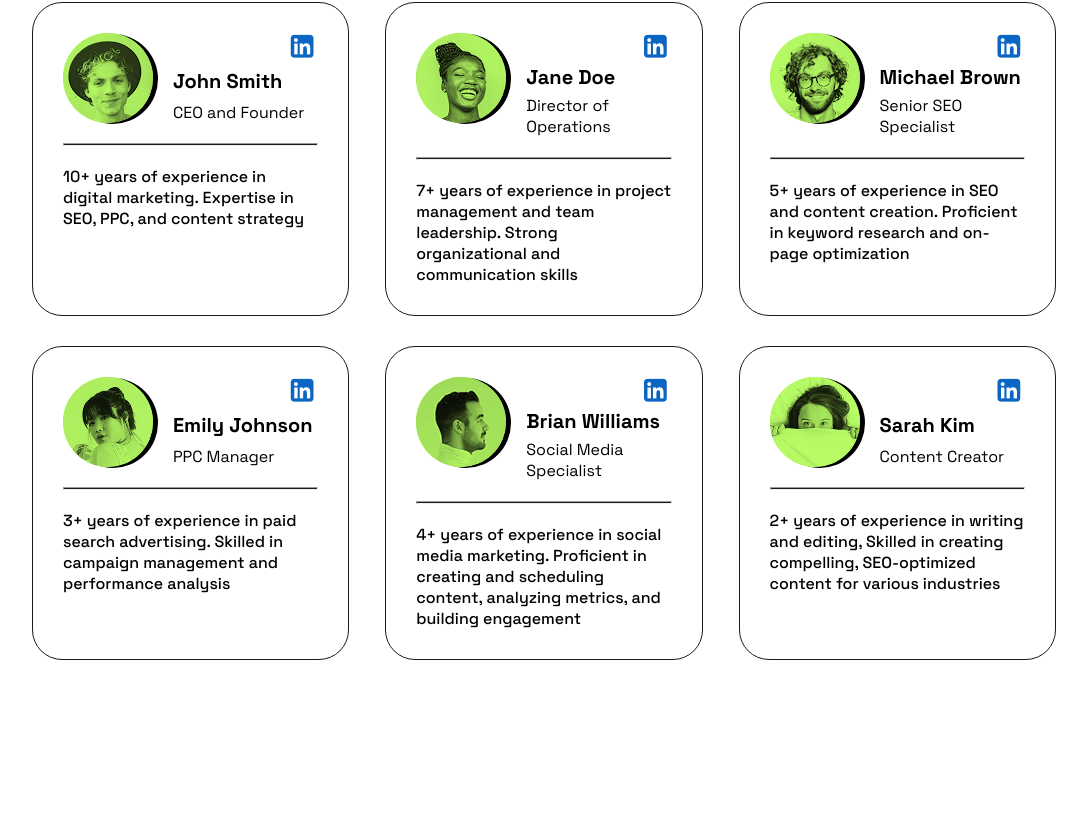
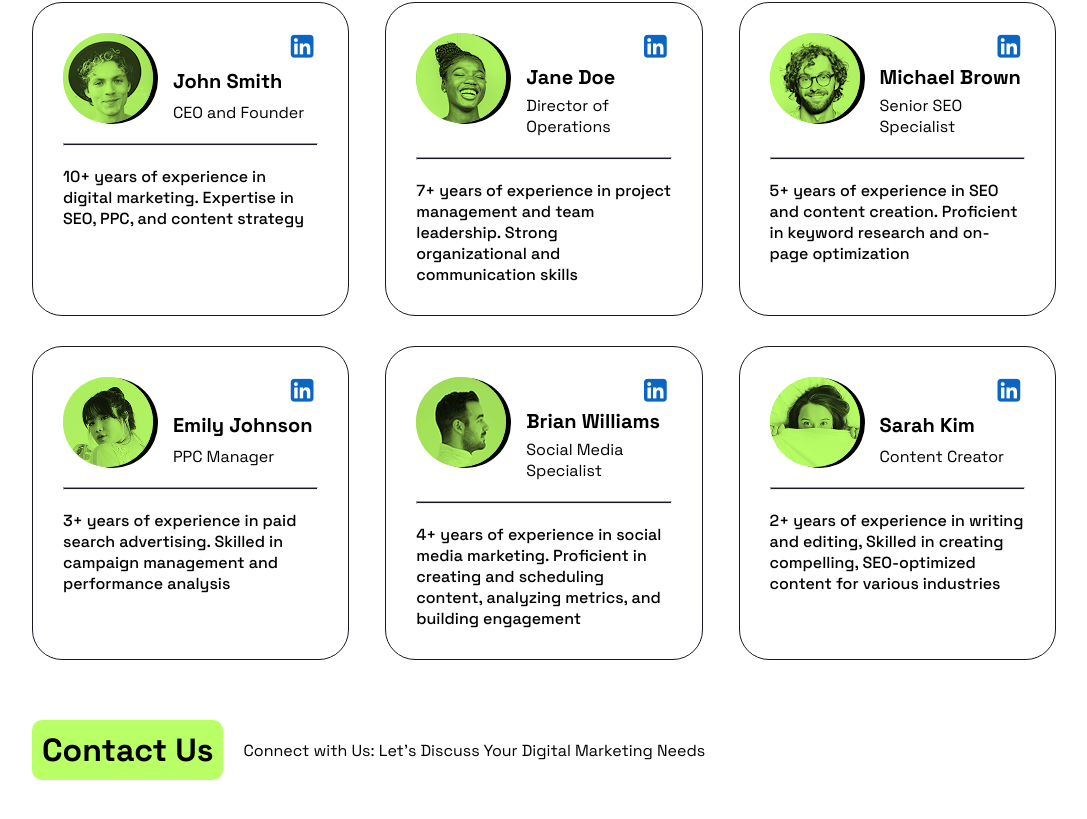
Before and after one commit to Blessen25/Positivus_website, a React (Vite) app in the folder frontend/: page / in a window 1280 px wide. Shown: the part 3836-4655 px from the top of the page, without its empty margins (96-1183 px from the left). Before the commit the page ends 4551 px from the top, so only its background shows below. Built offline with nearby package versions, Linux system fonts and the light colour scheme.

Commit message:
started with contact us page

```diff
--- a/frontend/src/components/Home/home.tsx
+++ b/frontend/src/components/Home/home.tsx
@@ -46,6 +46,7 @@ const Home_Comp = () => {
                 <Home_nineSection />
                 <Home_tenthSection />
                 <Home_elevenSection />
+                <Home_twelthSection />
             </div>
         </>
     )
@@ -334,11 +335,22 @@ const Home_twelthSection:React.FC = () => {
 
             <div className="third_section_div">
 
-                    <h3 className="h2 service-content">Testimonials</h3>
+                    <h3 className="h2 service-content">Contact Us</h3>
                     <div className="text-md">
-                       Hear from Our Satisfied Clients: Read Our Testimonials to Learn More about Our Digital Marketing Services
+                       Connect with Us: Let's Discuss Your Digital Marketing Needs
                     </div>
             </div>
         </>
     )
 }
+
+const Home_thirteenSection:React.FC = () => {
+
+    return(
+
+        <>
+
+
+        </>
+    )
+}
```
